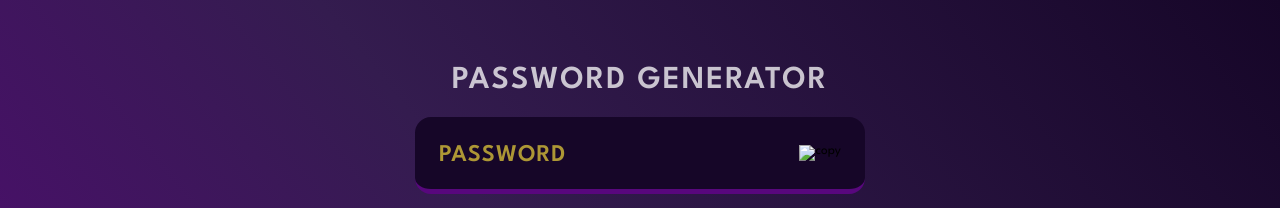
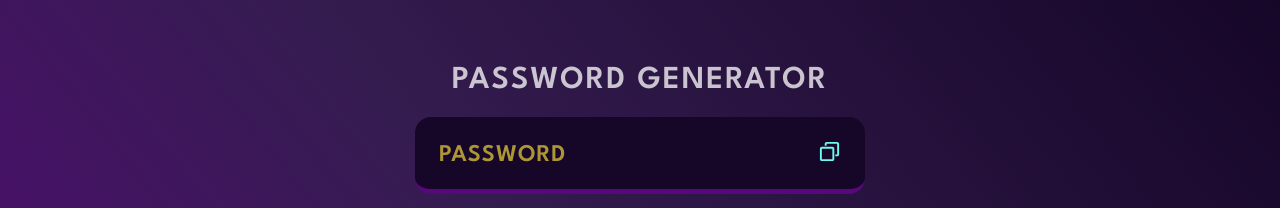
Before and after one commit to Shuubhhaammm/Random-Password-Generator, a plain HTML site: page index.html in a window 1280 px wide. Shown: the top 208 px of the page. Drawn offline with Linux system fonts and the light colour scheme.

Commit message:
Update index.html

```diff
--- a/index.html
+++ b/index.html
@@ -11,7 +11,7 @@
       href="https://fonts.googleapis.com/css2?family=League+Spartan:wght@100;200;300;400;600&display=swap"
       rel="stylesheet"
     />
-    <link rel="shortcut icon" href="assets/favicon.ico" type="image/x-icon">
+    <link rel="shortcut icon" href="favicon.ico" type="image/x-icon">
     <link rel="stylesheet" href="style.css">
 </head>
 <body>
@@ -26,7 +26,7 @@
 
             <button class="copyBtn" data-copy>
                 <span class="tooltip" data-copyMsg></span>
-                <img src="./assets/copy.svg" alt="copy" width="23" height="23">
+                <img src="copy.svg" alt="copy" width="23" height="23">
             </button>
 
         </div>
```
